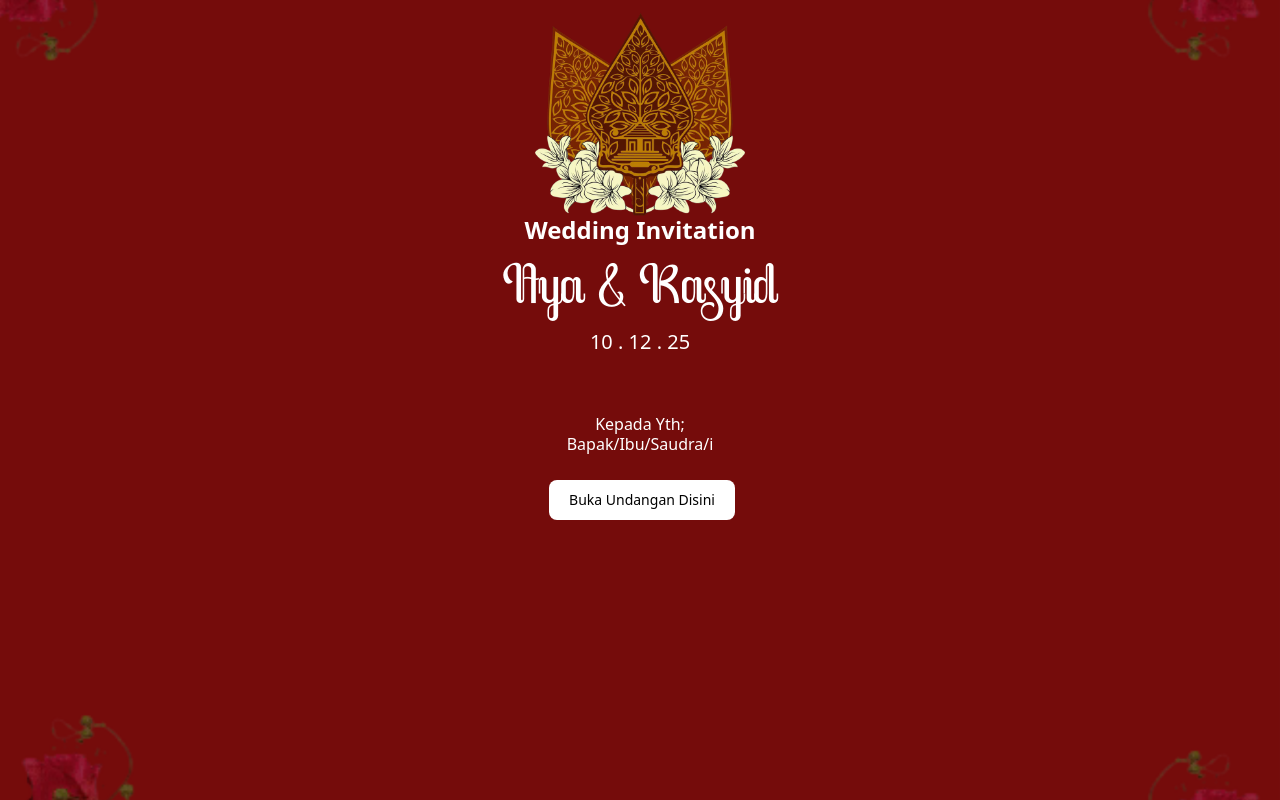
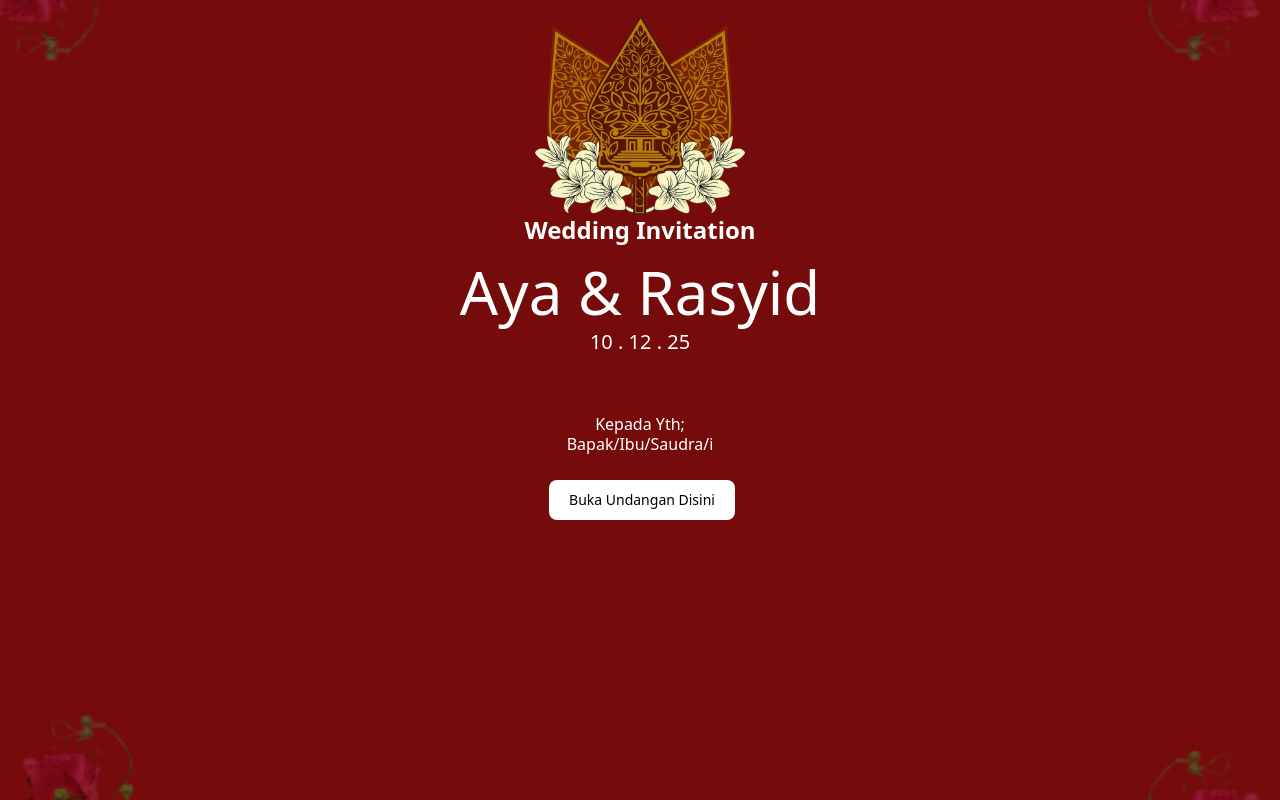
Before and after one commit to Nurfaizzi/Wedding-invitation-me, a Next.js app: page / in a window 1280 px wide. Built offline with nearby package versions, Linux system fonts and the light colour scheme.

Commit message:
deletee fontjavasoul

```diff
--- a/src/app/components/galery.tsx
+++ b/src/app/components/galery.tsx
@@ -2,13 +2,9 @@ import React from 'react'
 import batik from '/public/batik.png'
 import Image from 'next/image'
 import galery6 from "/public/galery6.png"
-import localfont from "next/font/local";
 import wayang from "/public/wayang.jpg";
 
-export const fontjavasoul = localfont({
-  src: "../banner/JavasSoul.woff2",
-  variable: "--font-JavasSoul",
-});
+
 const Galery = () => {
   return (
     <div>
@@ -31,7 +27,7 @@ const Galery = () => {
          <div className="">
           <div className='flex justify-center text-center'>
  <h2
-            className={`absolute  justify-center  pt-10 text-4xl lg:text-6xl  text-orange-400 text-center ${fontjavasoul.className}`}
+            className={`absolute  justify-center  pt-10 text-4xl lg:text-6xl  text-orange-400 text-center `}
           >
             Perjalanan Kami
           </h2>
@@ -43,7 +39,7 @@ const Galery = () => {
 src={galery6} />
     <div className=" p-3">
         <a href="#">
-            <h5 className={` text-4xl tracking-tight text-gray-900 dark:text-white lg:text-start xl:text-start text-center ${fontjavasoul.className} text-orange-400`}>Pertama Bertemu</h5>
+            <h5 className={` text-4xl tracking-tight  dark:text-white lg:text-start xl:text-start text-center  text-orange-400`}>Pertama Bertemu</h5>
         </a>
         <p className="mb-3 font-normal text-gray-700  lg:text-sm xl:text-sm text-sm dark:text-gray-400 lg:text-start xl:text-start text-center">Di bulan terakhir 2024 Allah menakdirkan kami berdua untuk bertemu secara tidak sengaja
 dari yang hanya mengenal nama hingga akhirnya bertukar no WhatsApp. Percakapan sederhana dimulai di sana, candaan yang setiap hari di lontarkan hingga akhirnya komunikasi terjalin baik setiap harinya.
--- a/src/app/components/galery4.tsx
+++ b/src/app/components/galery4.tsx
@@ -2,13 +2,9 @@ import React from 'react'
 import batik from '/public/batik.png'
 import Image from 'next/image'
 import galery1 from "/public/galery1.png"
-import localfont from "next/font/local";
+
 import galery4 from "/public/galery4.png"
 
-export const fontjavasoul = localfont({
-  src: "../banner/JavasSoul.woff2",
-  variable: "--font-JavasSoul",
-});
 const Galery4 = () => {
   return (
  <div className=' bg-red-950   relative  w-100vw h-screen ' >
@@ -31,7 +27,7 @@ const Galery4 = () => {
 src={galery4} />
     <div className=" p-3">
         <a href="#">
-            <h5 className={` text-4xl tracking-tight text-gray-900 dark:text-white lg:text-start xl:text-start text-center ${fontjavasoul.className} text-orange-400`}>Pernikahan</h5>
+            <h5 className={` text-4xl tracking-tight  dark:text-white lg:text-start xl:text-start text-center  text-orange-400`}>Pernikahan</h5>
         </a>
         <p className="mb-3 font-normal text-gray-700  lg:text-sm xl:text-sm text-md lg:text-start xl:text-start text-center dark:text-gray-400">Pada tanggal 10 Desember 2025 kami berdua akan mengikrarkan janji suci sebagai awal dari
 perjalanan ibadah terpanjang yang kami mulai berdua sebagai sepasang suami istri membangun keluarga kecil yang Sakinah mawadah warahmah aamiin.
--- a/src/app/components/galeryy.tsx
+++ b/src/app/components/galeryy.tsx
@@ -3,13 +3,9 @@ import React from 'react'
 import batik from '/public/batik.png'
 import Image from 'next/image'
 import galery1 from "/public/galery1.png"
-import localfont from "next/font/local";
 import galery2 from "/public/galery2.jpg"
 
-export const fontjavasoul = localfont({
-  src: "../banner/JavasSoul.woff2",
-  variable: "--font-JavasSoul",
-});
+
 const Galeryy = () => {
   return (
     <div className=' bg-red-950   relative  w-100vw h-screen  ' >
@@ -33,7 +29,7 @@ const Galeryy = () => {
 src={galery2} />
     <div className=" p-3">
         <a href="#">
-            <h5 className={`  text-4xl tracking-tight text-gray-900 lg:text-start xl:text-start text-center dark:text-white  ${fontjavasoul.className} text-orange-400`}>Pendekatam</h5>
+            <h5 className={`  text-4xl tracking-tight  lg:text-start xl:text-start text-center dark:text-white   text-orange-400`}>Pendekatam</h5>
         </a>
         <p className="mb-3 font-normal text-gray-700  lg:text-sm xl:text-sm text-md lg:text-start xl:text-start text-center dark:text-gray-400">Baiknya jalinan komunikasi di antara kami membuat kami saling merasa nyaman, di sela kesibukan kami sesekali memutuskan untuk sekedar menikmati indahnya kota Jogjakarta yang romantis. Rasa tidak ingin kehilangan di antara kami mulai tumbuh, jauh di lubuk hati terbesit rasa ingin selalu Bersama dan saling memiliki.
 
--- a/src/app/components/galeryyy.tsx
+++ b/src/app/components/galeryyy.tsx
@@ -32,7 +32,7 @@ const Galeryyy = () => {
 src={galery3} />
     <div className=" p-3">
         <a href="#">
-            <h5 className={`text-4xl tracking-tight text-gray-900 dark:text-white lg:text-start xl:text-start text-center ${fontjavasoul.className} text-orange-400`}>Lamaran</h5>
+            <h5 className={`text-4xl tracking-tight  dark:text-white lg:text-start xl:text-start text-center text-orange-400`}>Lamaran</h5>
         </a>
         <p className=" font-normal text-gray-700  lg:text-sm xl:text-sm text-md dark:text-gray-400 lg:text-start xl:text-start text-center">Kami memutuskan untuk mengenalkan satu sama lain ke keluarga masing masing dan meminta restu
 untuk membawa hubungan kami ke jenjang yang lebih lanjut. Alhamdulillah keluarga kami setuju
--- a/src/app/components/gift.tsx
+++ b/src/app/components/gift.tsx
@@ -2,15 +2,10 @@ import { useState } from "react";
 
 import Image from "next/image";
 import batik from "/public/batik.png";
-import localfont from "next/font/local";
 import gopay from "/public/gopay.png";
 import bca from "/public/bca.png";
 import kado from "/public/kado.png";
 import { motion } from "framer-motion";
-export const fontjavasoul = localfont({
-  src: "../banner/JavasSoul.woff2",
-  variable: "--font-JavasSoul",
-});
 
 const Gift = () => {
   const [textToCopyBca, setTextToCopyBca] = useState("5721352634");
@@ -68,7 +63,7 @@ const Gift = () => {
       >
         <div className="flex justify-center text-center">
           <h1
-            className={`absolute bg-red-950 justify-center  lg:pt-10 xl:pt-0 pt-5 text-4xl lg:text-6xl  text-orange-400 text-center font-semibold tracking-wider ${fontjavasoul.className}`}
+            className={`absolute bg-red-950 justify-center  lg:pt-10 xl:pt-0 pt-5 text-4xl lg:text-6xl  text-orange-400 text-center font-semibold tracking-wider`}
           >
             Wedding Gift
           </h1>
--- a/src/app/components/moment.tsx
+++ b/src/app/components/moment.tsx
@@ -1,5 +1,4 @@
 import React from "react";
-import localfont from "next/font/local";
 import galeryy1 from "/public/galeryy1.png";
 import galeryy2 from "/public/galeryy2.jpg";
 import galeryy3 from "/public/galeryy3.png";
@@ -9,17 +8,13 @@ import galeryy6 from "/public/galeryy6.png";
 import Image from "next/image";
 import { motion } from "framer-motion";
 
-export const fontjavasoul = localfont({
-  src: "../banner/JavasSoul.woff2",
-  variable: "--font-JavasSoul",
-});
 
 const Moments = () => {
   return (
     <div className="pt-40">
       <div className="flex flex-col justify-center text-center gap-3 pr-16 pl-16">
         <h1 className="text-xl text-white">Moments</h1>
-        <h5 className={`${fontjavasoul.className} text-orange-400 text-6xl`}>
+        <h5 className={` text-orange-400 text-6xl`}>
           Bahagia Kami
         </h5>
         <p className="text-white">
--- a/src/app/page.tsx
+++ b/src/app/page.tsx
@@ -3,16 +3,11 @@
 import React, { useEffect, useRef, useState } from "react";
 import Link from "next/link";
 import Image from "next/image";
-import localfont from "next/font/local"
 import wayang2 from "/public/wayang2.png"
 import bgone from "/public/bgone.png"
 import * as motion from "motion/react-client"
 
-export const fontjavasoul = localfont({
-  src:"./JavasSoul.woff2",
-  variable : "--font-JavasSoul"
 
-})
 
 
 
@@ -45,7 +40,7 @@ const Banner = () => {
      </div>
 
       <div className="flex pt-3 flex-col mx-auto text-center items-center gap-2 justify-center animate-fade-down animate-infinite ">
-      <h1 className={` ${fontjavasoul.className} absolute pt-70 xl:pt-80 lg:pt-80 md:pt-40 lg:text-6xl xl:text-6xl text-4xl flex text-white  `}>Aya & Rasyid</h1>
+      <h1 className={`  absolute pt-70 xl:pt-80 lg:pt-80 md:pt-40 lg:text-6xl xl:text-6xl text-4xl flex text-white  `}>Aya & Rasyid</h1>
       <p className="text-white text-xl absolute pt-85 xl:pt-105 lg:pt-105 md:pt-60">10 . 12 . 25</p>
      </div>
        <div className="flex  flex-col mx-auto text-center items-center gap-0 pt-8 justify-center">
```
Also changed, not shown: src/app/banner/JavasSoul.woff2 (deleted).
